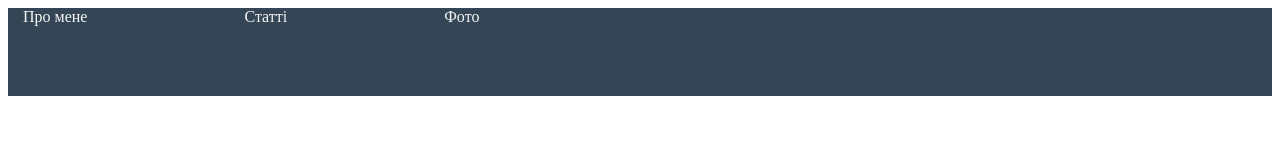
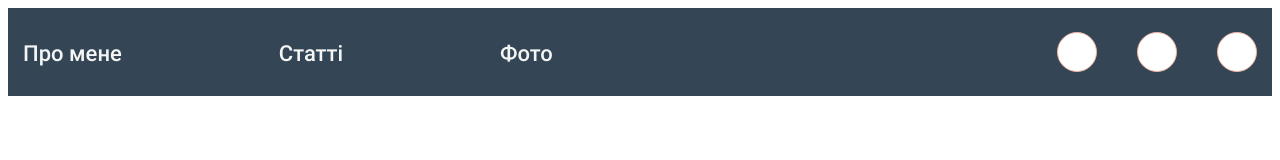
Before and after one commit to aSpeeDAyad/psychologist-blog, a website: page src/index.html in a window 1280 px wide. Drawn offline with nearby package versions, Linux system fonts and the light colour scheme; files that its build step writes are made by us from their sources; files whose address does not match are found by name.

Commit message:
finished header

```diff
--- a/gulp/version.json
+++ b/gulp/version.json
@@ -1,3 +1,3 @@
 {
-    "main": "20220215081806"
+    "main": "20220215083727"
 }
--- a/src/scss/global.scss
+++ b/src/scss/global.scss
@@ -1,6 +1,14 @@
 html{
     box-sizing: border-box;
     height: 100%;
+
+}
+body{
+	font-family: 'Roboto-Regular', sans-serif;
+    font-size: 22px;
+    font-weight: 400;
+    height: 100%;
+    overflow-x: hidden;
 
 }
 *,
--- a/src/scss/style.scss
+++ b/src/scss/style.scss
@@ -2,36 +2,64 @@
 @import 'vars.scss';
 @import 'global.scss';
 
+//start header
+
 
 .header {
-background-color: #344555;
-min-height: 88px;
+	background-color: #344555;
+	min-height: 88px;
+
 	&__content {
 		display: flex;
 		justify-content: space-between;
+		align-items: center !important;
+		min-height: 88px;
+
 	}
 
-	&__menu {
-	}
+	&__menu {}
 
 	&__menu-list {
 		display: flex;
 		justify-content: space-between;
 		flex-direction: row;
-		li+li{
+
+
+		li+li {
 			margin-left: 157px;
 		}
 	}
 
 	&__menu-item {
 
-	}
-	&__socials {
+		margin-top: 3px;
+
+		a {
+			font-family: Roboto;
+			font-weight: 500;
+		}
 	}
 
+	&__socials {}
+
 	&__socials-list {
+		display: flex;
+		justify-content: space-between;
+		li+li {
+			margin-left: 40px;
+		}
+
+
 	}
 
 	&__socials-list-item {
+		border: 1px solid #EEB7A2;
+		width: 40px;
+		height: 40px;
+		background-color: #fff;
+		border-radius: 50%;
 	}
 }
+//finish header
+
+//start first Window
--- a/src/scss/vars.scss
+++ b/src/scss/vars.scss
@@ -1,4 +1,3 @@
 $grey:#f4f6f5;
 $text:#f4f6f5;
 $maxWidthContainer:1522;
-$maxWidth:1918;
```
Also changed, not shown: dist/css/style.css, dist/css/style.min.css.
